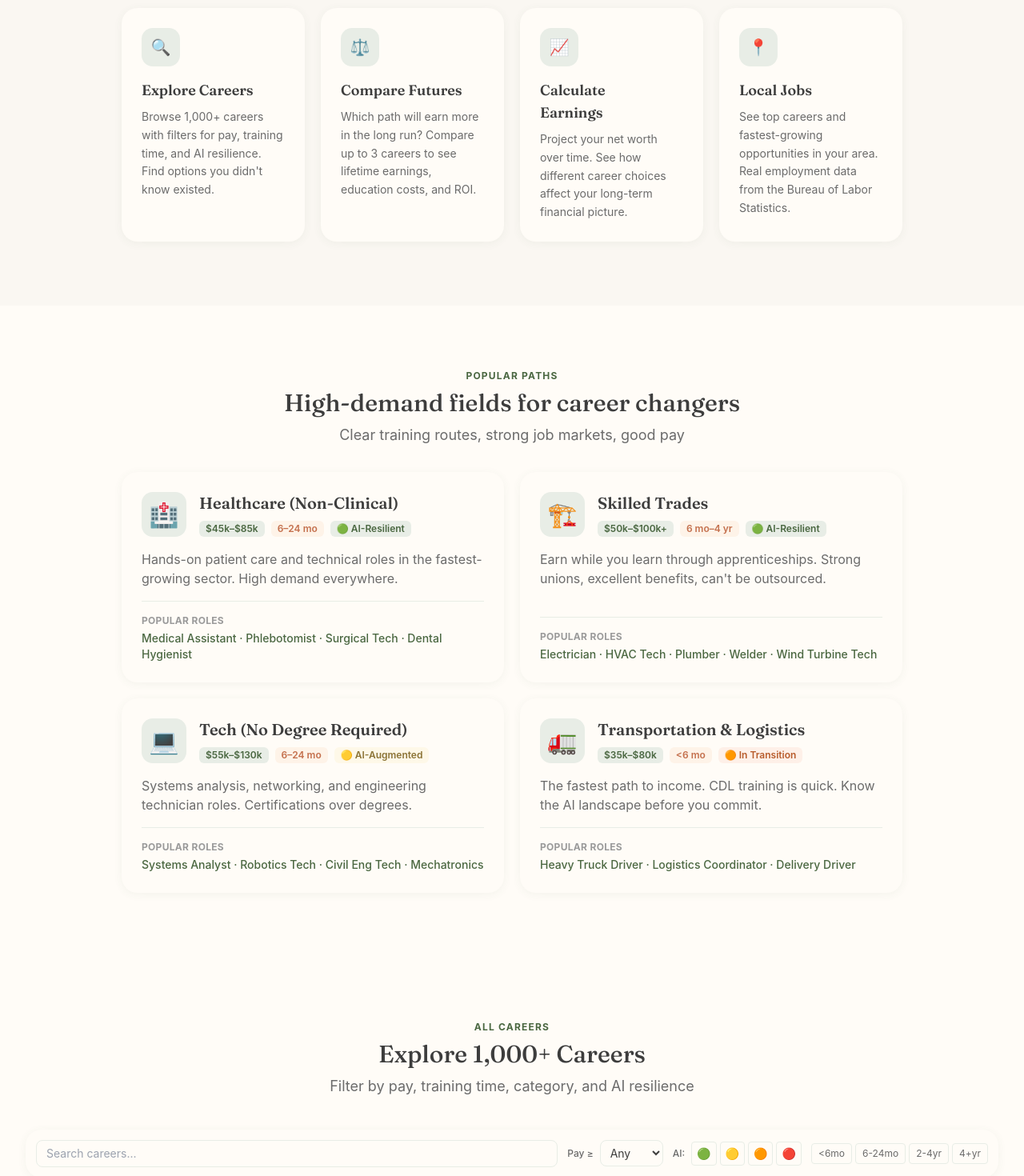
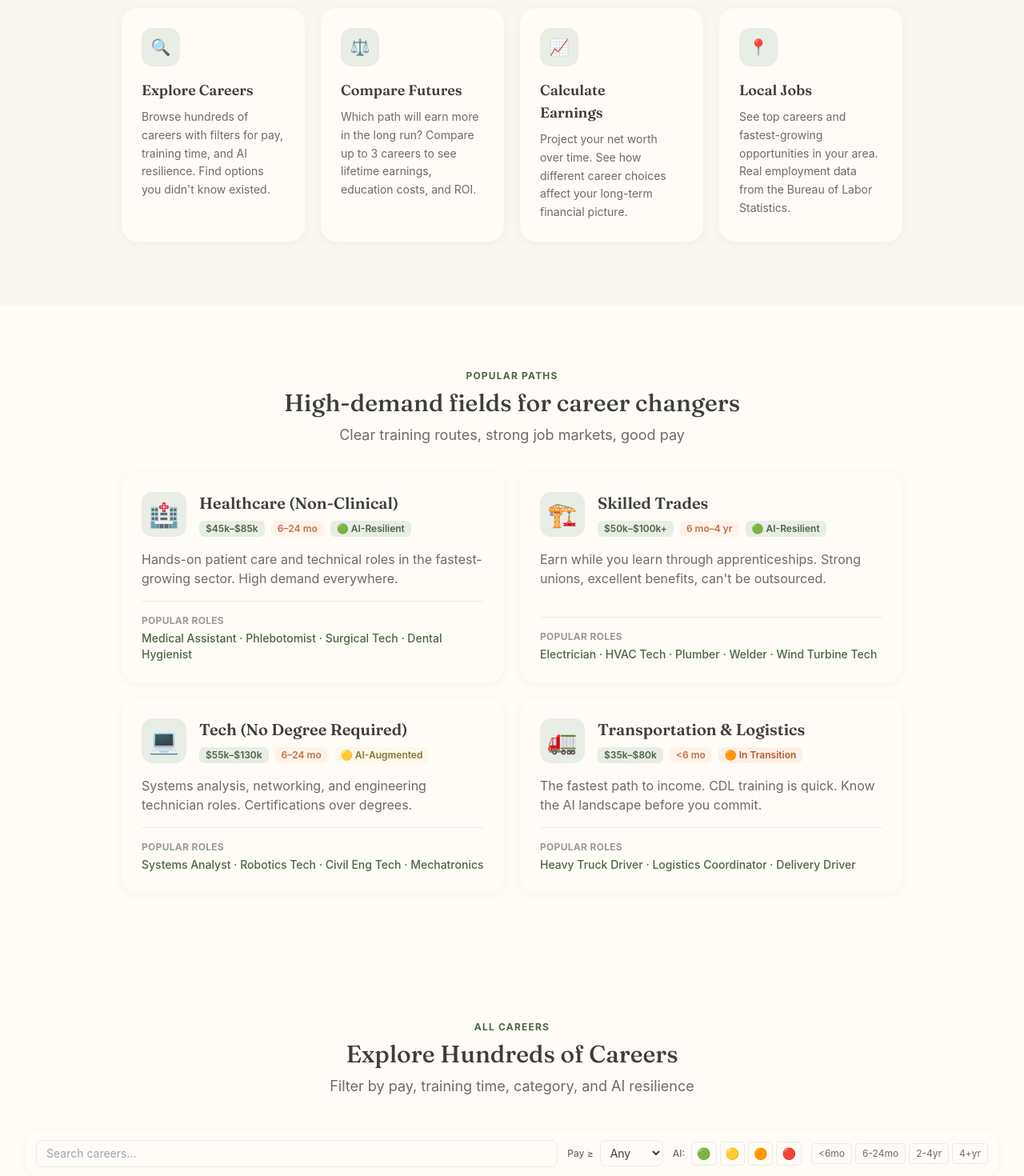
Before and after one commit to jzhao23/american-dream-jobs, a Next.js app: page / in a window 1280 px wide. Shown: the part 1980-3450 px from the top of the page at 80% size. Built offline with nearby package versions, Linux system fonts and the light colour scheme.

Commit message:
Change homepage career count from 1000+ to hundreds
Updated two references on the homepage:
- "Browse 1,000+ careers" → "Browse hundreds of careers"
- "Explore 1,000+ Careers" → "Explore Hundreds of Careers"

https://claude.ai/code/session_01P7D79KHUyb21NbrxfQsSmE

```diff
--- a/src/app/page.tsx
+++ b/src/app/page.tsx
@@ -73,7 +73,7 @@ const tools = [
   {
     icon: "🔍",
     title: "Explore Careers",
-    desc: "Browse 1,000+ careers with filters for pay, training time, and AI resilience. Find options you didn't know existed.",
+    desc: "Browse hundreds of careers with filters for pay, training time, and AI resilience. Find options you didn't know existed.",
     href: "/#careers",
   },
   {
@@ -266,7 +266,7 @@ export default function HomePage() {
         <div className="max-w-7xl mx-auto px-4 sm:px-6 lg:px-8">
           <div className="text-center mb-10">
             <p className="section-eyebrow">All Careers</p>
-            <h2 className="section-title">Explore 1,000+ Careers</h2>
+            <h2 className="section-title">Explore Hundreds of Careers</h2>
             <p className="section-subtitle">Filter by pay, training time, category, and AI resilience</p>
           </div>
           <CareerExplorer careers={careers} hideCategoryFilter />
```
